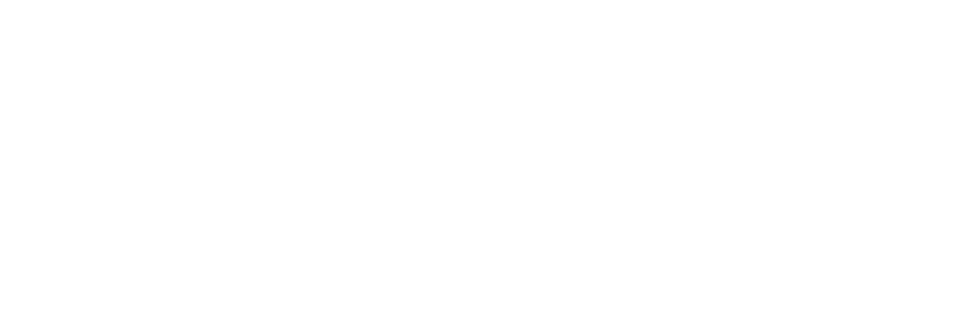
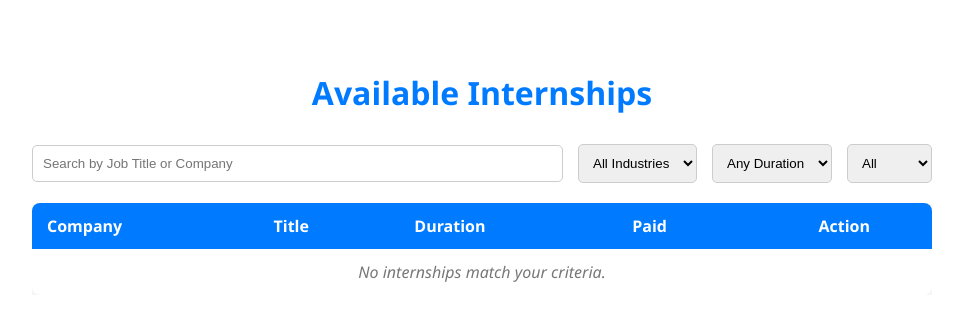
Before and after one commit to CSEN603-2025/team-1, a React (Create React App) app in the folder myapp/: page /jobspage in a window 1280 px wide. Before the commit this address had no page. Shown: the top 320 px of the page, without its empty margins (158-1121 px from the left). Built offline with nearby package versions, Linux system fonts and the light colour scheme.

Commit message:
jobs page

```diff
--- a/myapp/src/App.js
+++ b/myapp/src/App.js
@@ -7,6 +7,7 @@
 import CompanyPage from './companypage';
 import FacultyPage from './facultypage';
 import ViewRegistration from './viewregistration';
+import Jobs from './jobspage';
 
 function App() {
   // Manage notification state
@@ -220,6 +221,7 @@
         <Route path="/scadpage" element={<SCADPage />} />
         <Route path="/company-dashboard" element={<CompanyPage />} />
         <Route path="/facultypage" element={<FacultyPage />} />
+        <Route path="/jobspage" element={<Jobs/>} />
       </Routes>
 
       {/* Display Notification Message */}
--- a/myapp/src/companypage.js
+++ b/myapp/src/companypage.js
@@ -33,6 +33,11 @@
 
     if (storedCompany) {
       setCompanyName(storedCompany.companyName || storedCompany.companyEmail);
+      // Load existing jobs for this company from localStorage
+      const storedJobs = localStorage.getItem(`companyJobs_${storedCompany.companyEmail}`);
+      if (storedJobs) {
+        setPostedJobs(JSON.parse(storedJobs));
+      }
     } else {
       navigate('/'); // Redirect if no company object
     }
@@ -45,6 +50,29 @@
 
     return () => clearTimeout(timer); // Cleanup on every change to searchQuery
   }, [searchQuery]);
+
+  // Save jobs to localStorage whenever postedJobs changes AND companyUser exists
+  useEffect(() => {
+    const storedCompany = location.state?.companyUser;
+    if (storedCompany) {
+      localStorage.setItem(`companyJobs_${storedCompany.companyEmail}`, JSON.stringify(postedJobs));
+      // Update the global jobs list (for jobs.js)
+      updateGlobalJobList(storedCompany.companyName || storedCompany.companyEmail, postedJobs);
+    }
+  }, [postedJobs, location.state?.companyUser]);
+
+  const updateGlobalJobList = (companyName, companyJobs) => {
+    const allJobsString = localStorage.getItem('allJobs') || '[]';
+    const allJobs = JSON.parse(allJobsString);
+
+    // Filter out existing jobs from this company and then add the updated ones
+    const updatedAllJobs = allJobs.filter(job => job.companyName !== companyName);
+    companyJobs.forEach(job => {
+      updatedAllJobs.push({ ...job, companyName });
+    });
+
+    localStorage.setItem('allJobs', JSON.stringify(updatedAllJobs));
+  };
 
   const toggleMenu = () => setMenuOpen(prev => !prev);
 
@@ -152,6 +180,7 @@
                 Post a Job
               </button>
             </li>
+            <li><Link to="/jobspage">All posted Jobs</Link></li> {/* Using Link here */}
             <li style={{ margin: '15px 0' }}><Link to="/company/applications">View Applications</Link></li>
             <li style={{ margin: '15px 0' }}><Link to="/company/interns">Your Interns</Link></li>
             <li style={{ margin: '15px 0' }}><Link to="/company/settings">Settings</Link></li>
--- /dev/null
+++ b/myapp/src/jobspage.js
@@ -0,0 +1,189 @@
+import React, { useState, useEffect } from 'react';
+
+function Jobs() {
+  const [jobs, setJobs] = useState([]);
+  const [searchTerm, setSearchTerm] = useState('');
+  const [industryFilter, setIndustryFilter] = useState('');
+  const [durationFilter, setDurationFilter] = useState('');
+  const [paidFilter, setPaidFilter] = useState('');
+  const [filteredJobs, setFilteredJobs] = useState([]);
+  const [selectedJob, setSelectedJob] = useState(null);
+
+  useEffect(() => {
+    const allJobsString = localStorage.getItem('allJobs');
+    if (allJobsString) {
+      setJobs(JSON.parse(allJobsString));
+    } else {
+      setJobs([]);
+    }
+  }, []);
+
+  useEffect(() => {
+    let results = jobs;
+
+    // Search filter
+    if (searchTerm) {
+      const lowerSearchTerm = searchTerm.toLowerCase();
+      results = results.filter(
+        (job) =>
+          job.title.toLowerCase().includes(lowerSearchTerm) ||
+          job.companyName.toLowerCase().includes(lowerSearchTerm)
+      );
+    }
+
+    // Industry filter (assuming each job object has an 'industry' property)
+    if (industryFilter) {
+      results = results.filter(
+        (job) => job.industry && job.industry.toLowerCase() === industryFilter.toLowerCase()
+      );
+    }
+
+    // Duration filter
+    if (durationFilter) {
+      results = results.filter(
+        (job) => job.duration && job.duration.toLowerCase().includes(durationFilter.toLowerCase())
+      );
+    }
+
+    // Paid filter
+    if (paidFilter === 'paid') {
+      results = results.filter((job) => job.isPaid);
+    } else if (paidFilter === 'unpaid') {
+      results = results.filter((job) => !job.isPaid);
+    }
+
+    setFilteredJobs(results);
+  }, [jobs, searchTerm, industryFilter, durationFilter, paidFilter]);
+
+  const handleSelectJob = (job) => {
+    setSelectedJob(job);
+  };
+
+  return (
+    <div style={{
+      maxWidth: '900px',
+      margin: '30px auto',
+      padding: '20px',
+      fontFamily: "'Segoe UI', Tahoma, Geneva, Verdana, sans-serif",
+      color: '#333',
+    }}>
+      <h1 style={{ textAlign: 'center', marginBottom: '30px', color: '#007bff' }}>Available Internships</h1>
+
+      <div style={{ marginBottom: '20px', display: 'flex', gap: '15px', flexWrap: 'wrap', alignItems: 'center' }}>
+        {/* Search Input */}
+        <input
+          type="text"
+          placeholder="Search by Job Title or Company"
+          value={searchTerm}
+          onChange={(e) => setSearchTerm(e.target.value)}
+          style={{ padding: '10px', borderRadius: '5px', border: '1px solid #ccc', flexGrow: 1, minWidth: '200px' }}
+        />
+
+        {/* Industry Filter (assuming you have an array of unique industries) */}
+        <select
+          value={industryFilter}
+          onChange={(e) => setIndustryFilter(e.target.value)}
+          style={{ padding: '10px', borderRadius: '5px', border: '1px solid #ccc' }}
+        >
+          <option value="">All Industries</option>
+          {/* Replace with your actual industry options */}
+          {Array.from(new Set(jobs.map(job => job.industry).filter(Boolean))).map((industry) => (
+            <option key={industry} value={industry}>{industry}</option>
+          ))}
+        </select>
+
+        {/* Duration Filter */}
+        <select
+          value={durationFilter}
+          onChange={(e) => setDurationFilter(e.target.value)}
+          style={{ padding: '10px', borderRadius: '5px', border: '1px solid #ccc' }}
+        >
+          <option value="">Any Duration</option>
+          <option value="1 month">1 Month</option>
+          <option value="2 months">2 Months</option>
+          <option value="3 months">3 Months</option>
+          {/* Add more duration options as needed */}
+        </select>
+
+        {/* Paid/Unpaid Filter */}
+        <select
+          value={paidFilter}
+          onChange={(e) => setPaidFilter(e.target.value)}
+          style={{ padding: '10px', borderRadius: '5px', border: '1px solid #ccc' }}
+        >
+          <option value="">All</option>
+          <option value="paid">Paid</option>
+          <option value="unpaid">Unpaid</option>
+        </select>
+      </div>
+
+      <div style={{ overflowX: 'auto' }}>
+        <table style={{
+          width: '100%',
+          borderCollapse: 'collapse',
+          boxShadow: '0 2px 8px rgba(0,0,0,0.1)',
+          borderRadius: '8px',
+          overflow: 'hidden',
+          minWidth: '350px',
+        }}>
+          <thead style={{ backgroundColor: '#007bff', color: 'white' }}>
+            <tr>
+              <th style={{ padding: '12px 15px', textAlign: 'left' }}>Company</th>
+              <th style={{ padding: '12px 15px', textAlign: 'left' }}>Title</th>
+              <th style={{ padding: '12px 15px', textAlign: 'left' }}>Duration</th>
+              <th style={{ padding: '12px 15px', textAlign: 'left' }}>Paid</th>
+              <th style={{ padding: '12px 15px', textAlign: 'center' }}>Action</th>
+            </tr>
+          </thead>
+          <tbody>
+            {filteredJobs.map((job, index) => (
+              <tr key={index} style={{ borderBottom: '1px solid #ddd' }}>
+                <td style={{ padding: '12px 15px' }}>{job.companyName}</td>
+                <td style={{ padding: '12px 15px' }}>{job.title}</td>
+                <td style={{ padding: '12px 15px' }}>{job.duration}</td>
+                <td style={{ padding: '12px 15px' }}>{job.isPaid ? 'Yes' : 'No'}</td>
+                <td style={{ padding: '12px 15px', textAlign: 'center' }}>
+                  <button
+                    onClick={() => handleSelectJob(job)}
+                    style={{
+                      padding: '8px 12px',
+                      backgroundColor: '#28a745',
+                      color: 'white',
+                      border: 'none',
+                      borderRadius: '5px',
+                      cursor: 'pointer',
+                      fontSize: '14px',
+                    }}
+                  >
+                    Select
+                  </button>
+                </td>
+              </tr>
+            ))}
+            {filteredJobs.length === 0 && (
+              <tr>
+                <td colSpan="5" style={{ padding: '12px 15px', textAlign: 'center', fontStyle: 'italic', color: '#777' }}>
+                  No internships match your criteria.
+                </td>
+              </tr>
+            )}
+          </tbody>
+        </table>
+      </div>
+
+      {selectedJob && (
+        <div style={{ marginTop: '30px', border: '1px solid #ccc', borderRadius: '8px', padding: '20px' }}>
+          <h2 style={{ color: '#007bff', marginBottom: '15px' }}>Selected Internship</h2>
+          <p><strong>Company:</strong> {selectedJob.companyName}</p>
+          <p><strong>Title:</strong> {selectedJob.title}</p>
+          <p><strong>Duration:</strong> {selectedJob.duration}</p>
+          <p><strong>Paid:</strong> {selectedJob.isPaid ? 'Yes' : 'No'}</p>
+          {selectedJob.industry && <p><strong>Industry:</strong> {selectedJob.industry}</p>}
+          {/* You can display more details about the selected job here */}
+        </div>
+      )}
+    </div>
+  );
+}
+
+export default Jobs;
--- a/myapp/src/scadpage.js
+++ b/myapp/src/scadpage.js
@@ -32,6 +32,7 @@
             <li><Link to="/view-registration" style={{ color: '#274472', textDecoration: 'underline', fontWeight: 'bold',fontSize: '17px' }}>Company Registrations</Link></li>
             <li><Link to="/view-students" style={{ color: '#385e72', textDecoration: 'underline', fontWeight: 'bold' }}>View Students</Link></li>
             <li><Link to="/approve-internships" style={{ color: '#385e72', textDecoration: 'underline', fontWeight: 'bold' }}>Approve Internships</Link></li>
+            <li><Link to="/jobspage" style={{ color: '#385e72',textDecoration: 'underline', fontWeight: 'bold' }}>Available Internships</Link></li>
             <li><Link to="/messages" style={{ color: '#385e72',textDecoration: 'underline', fontWeight: 'bold' }}>Messages</Link></li>
             <li><Link to="/reports" style={{ color: '#385e72', textDecoration: 'underline', fontWeight: 'bold' }}>Reports</Link></li>
             <li><Link to="/settings" style={{ color: '#385e72', textDecoration: 'underline', fontWeight: 'bold' }}>Settings</Link></li>
--- a/myapp/src/studentpage.js
+++ b/myapp/src/studentpage.js
@@ -48,7 +48,7 @@
         {menuOpen && (
           <ul style={{ listStyleType: 'none', padding: 0, marginTop: '50px' }}>
             <li><a href="#profile">My Profile</a></li>
-            <li><a href="#jobs">Browse Jobs</a></li>
+            <li><a href="/jobspage">Browse Jobs</a></li>
             <li><a href="#applications">My Applications</a></li>
             <li style={{ margin: '15px 0' }}>
               <button onClick={handlemajorsToggle} style={{ background: 'none', border: 'none', padding: 0,color: '#007bff', textDecoration: 'underline', cursor: 'pointer', font: 'inherit' }}>
```
